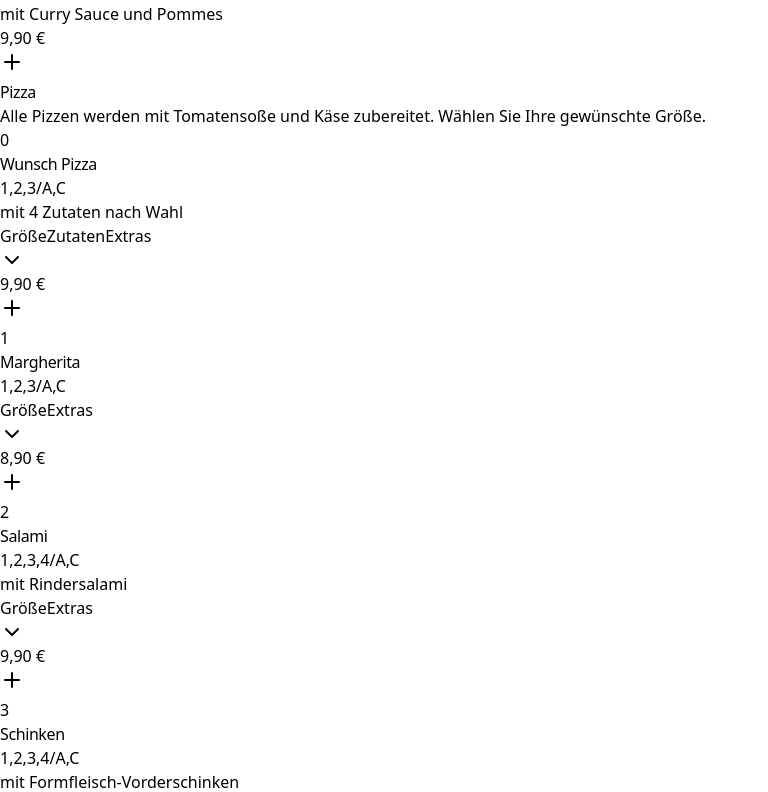
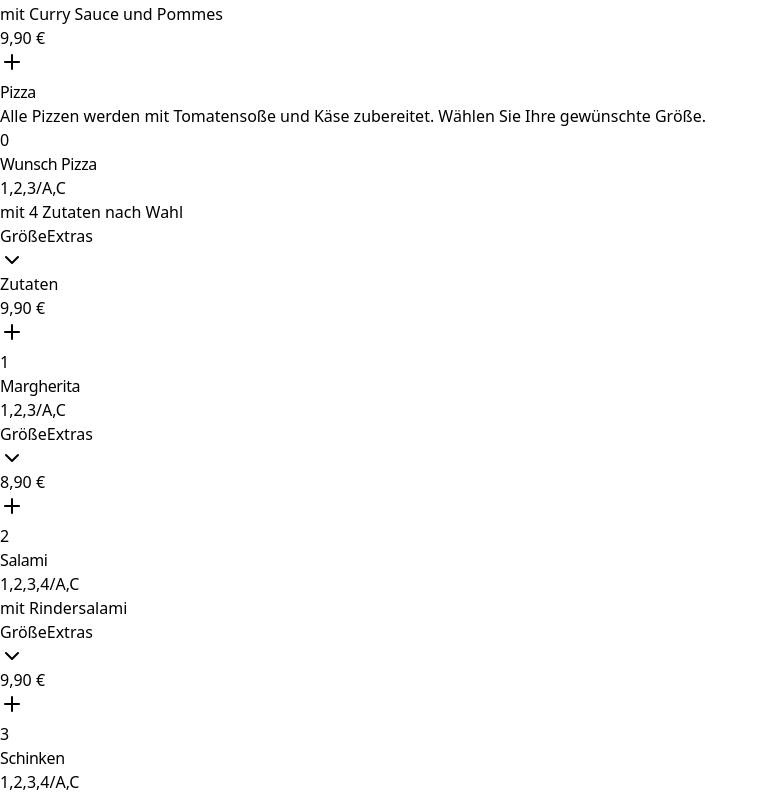
Before and after one commit to ecoezer/foodtaxi, a React (Vite) app: page / in a window 1280 px wide. Shown: the part 2628-3420 px from the top of the page, without its empty margins (0-768 px from the left). Built offline with nearby package versions, Linux system fonts and the light colour scheme.

Commit message:
Update MenuSection layout for size and extras buttons

```diff
--- a/src/components/MenuSection.tsx
+++ b/src/components/MenuSection.tsx
@@ -495,7 +495,9 @@ const MenuSection: React.FC<MenuSectionProps> = ({
 
                 {/* Right side - Price and controls - Mobile smaller gaps */}
                 <div className="flex flex-col items-end gap-1.5 md:gap-2 flex-shrink-0 relative z-10">
-                  {/* Mobile smaller size selector button */}
+                  {/* Size and Extras buttons on the same line */}
+                  <div className="flex items-center gap-1 md:gap-1.5">
+                    {/* Size selector button - positioned slightly to the left */}
                     {hasSizes && (
                       <button
                         type="button"
@@ -511,6 +513,23 @@ const MenuSection: React.FC<MenuSectionProps> = ({
                       </button>
                     )}
 
+                    {/* Pizza extras selector button for all pizzas */}
+                    {isPizza && (
+                      <button
+                        type="button"
+                        onClick={() => openExtrasPopup(item.id)}
+                        className="flex items-center gap-1 md:gap-1.5 px-1.5 md:px-2 py-1 md:py-1.5 bg-purple-50 hover:bg-purple-100 border border-purple-200 hover:border-purple-300 rounded-md transition-all duration-300 text-xs font-medium text-purple-700"
+                      >
+                        <span>Extras</span>
+                        {itemExtras.length > 0 && (
+                          <span className="bg-purple-200 text-purple-800 text-xs rounded-full w-4 h-4 flex items-center justify-center font-bold">
+                            {itemExtras.length}
+                          </span>
+                        )}
+                      </button>
+                    )}
+                  </div>
+
                   {/* Wunsch Pizza ingredient selector button */}
                   {isWunschPizza && (
                     <button
@@ -522,22 +541,6 @@ const MenuSection: React.FC<MenuSectionProps> = ({
                       {itemIngredients.length > 0 && (
                         <span className="bg-green-200 text-green-800 text-xs rounded-full w-4 h-4 flex items-center justify-center font-bold">
                           {itemIngredients.length}
-                        </span>
-                      )}
-                    </button>
-                  )}
-
-                  {/* Pizza extras selector button for all pizzas */}
-                  {isPizza && (
-                    <button
-                      type="button"
-                      onClick={() => openExtrasPopup(item.id)}
-                      className="flex items-center gap-1 md:gap-1.5 px-1.5 md:px-2 py-1 md:py-1.5 bg-purple-50 hover:bg-purple-100 border border-purple-200 hover:border-purple-300 rounded-md transition-all duration-300 text-xs font-medium text-purple-700"
-                    >
-                      <span>Extras</span>
-                      {itemExtras.length > 0 && (
-                        <span className="bg-purple-200 text-purple-800 text-xs rounded-full w-4 h-4 flex items-center justify-center font-bold">
-                          {itemExtras.length}
                         </span>
                       )}
                     </button>
```
Lines whose indentation alone changed are shown as unchanged.
